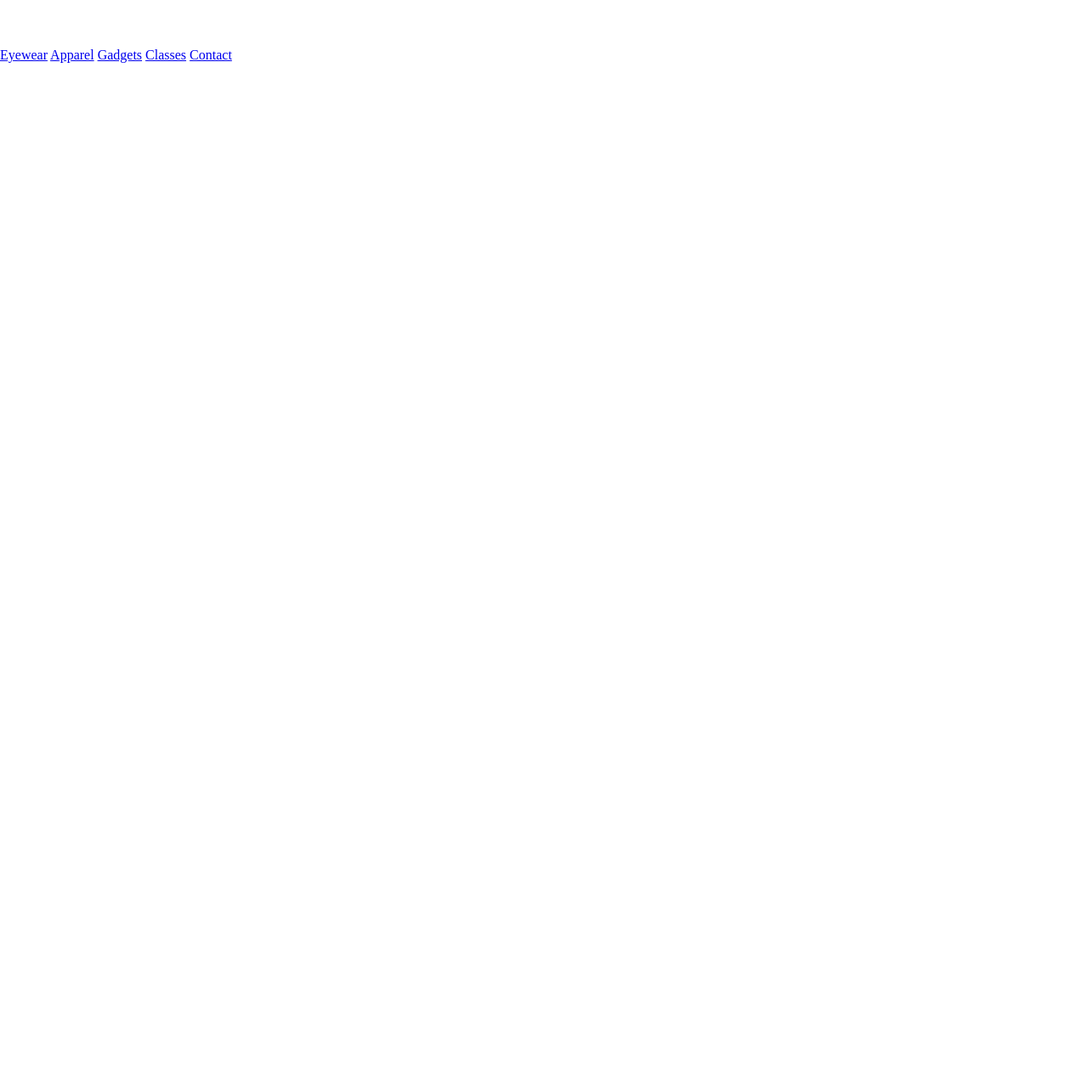
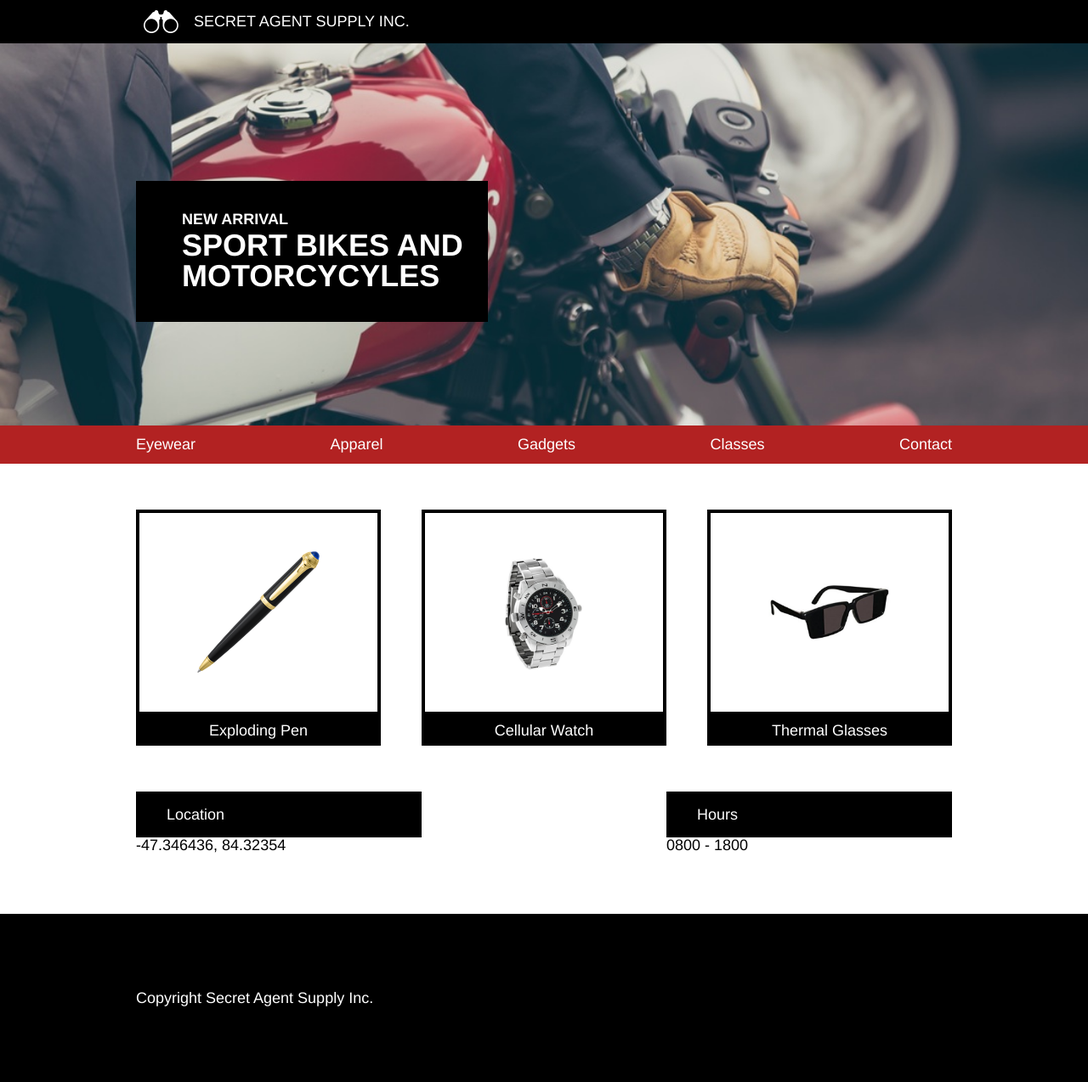
Before and after one commit to srunck/secretagentsupply, a plain HTML site: page index.html in a window 1280 px wide. Shown: the whole page at 85% size. Before the commit the page ends 800 px from the top, so only its background shows below. Drawn offline with Linux system fonts and the light colour scheme; files that its build step writes are made by us from their sources.

Commit message:
Desktop rough draft completed.

```diff
--- a/index.html
+++ b/index.html
@@ -2,8 +2,8 @@
 <html>
   <head>
     <meta charset="utf-8">
-    <link rel="stylesheet" href="./reosurces/css/reset.css" type="text/css">
-    <link rel="stylesheet" href="./reosurces/css/style.css" type="text/css">
+    <link rel="stylesheet" href="./resources/css/reset.css" type="text/css">
+    <link rel="stylesheet" href="./resources/css/style.css" type="text/css">
     <title>Secret Agent Supply Inc.</title>
   </head>
   <body>
@@ -11,15 +11,77 @@
   <header>
     <div class="logo">
       <img src="./resources/images/logo.png" alt="">
+      <span>SECRET AGENT SUPPLY INC.</span>
     </div>
   </header>
+  <!-- main section -->
+  <div class="main">
+    <!-- main image -->
+    <div class="mainimage">
+      <div class="new-arrival">
+        <p>NEW ARRIVAL</p>
+        <h2>SPORT BIKES AND</h2>
+        <h2>MOTORCYCYLES</h2>
+      </div>
+    </div>
+  </div>   <!--end of main section -->
+  <!-- nav section -->
   <nav>
+    <div class="nav-items">
       <span><a href="#">Eyewear</a></span>
       <span><a href="#">Apparel</a></span>
-      <span><a href="#Gadgets">Gadgets</a></span>
+      <span><a href="#">Gadgets</a></span>
       <span><a href="#">Classes</a></span>
-      <span><a href="#Gadgets">Contact</a></span>
+      <span><a href="#">Contact</a></span>
+    </div>
   </nav>
+
+  <!-- products section -->
+  <div class="container">
+    <div class="products">
+
+      <div class="product">
+        <div class="product-image">
+          <img src="./resources/images/pen.png">
+        </div>
+        <span class="description">Exploding Pen</span>
+      </div>
+
+      <div class="product watch">
+        <div class="product-image">
+          <img src="./resources/images/watch.png">
+        </div>
+        <span class="description">Cellular Watch</span>
+      </div>
+
+      <div class="product glasses">
+        <div class="product-image">
+          <img src="./resources/images/glasses.png">
+        </div>
+        <span class="description">Thermal Glasses</span>
+      </div>
+
+    </div>
+  </div>
+  <!-- business section -->
+  <div class="container">
+    <div class="business-info">
+      <div class="info">
+        <span class="title">Location</span>
+        <span>-47.346436, 84.32354</span>
+      </div>
+      <div class="info">
+        <span class="title">Hours</span>
+        <span>0800 - 1800</span>
+      </div>
+    </div>
+  </div>
+      <!-- footer section -->
+  <footer>
+    <div class="container">
+      Copyright Secret Agent Supply Inc.
+    </div>
+  </footer>
 
   </body>
 </html>
--- a/resources/css/style.css
+++ b/resources/css/style.css
@@ -1,3 +1,138 @@
 html {
-  font-size: 16px;
+  background-color: white;
+  display: block;
+  font-family: Helvetica;
+  font-size: 18px;
 }
+header {
+  background-color: black;
+  color: white;
+  display: block;
+  font-family: Helvetica, sans-serif;
+  margin: 0px 0px;
+  padding: 0.66rem 0rem;
+  width: 100%;
+}
+.logo {
+  display: flex;
+  align-items: center;
+  margin: 0px auto;
+  max-width: 960px;
+}
+.logo img {
+  height: 1.5rem;
+  padding-left: 0.5rem;
+  padding-right: 1rem;
+}
+.logo span {
+  font-family: Helvetica;
+  font-size: 1rem;
+}
+nav {
+  background-color: firebrick;
+  padding-bottom: 0.75rem;
+  padding-top: 0.75rem;
+}
+.nav-items {
+  display: flex;
+  height: auto;
+  margin: 0px auto;
+  max-width: 960px;
+  justify-content: space-between;
+}
+nav span {
+  margin: 0px;
+}
+nav span a {
+  color: white;
+  text-decoration: none;
+}
+.main {
+  background-image: url("../../resources/images/moto.jpeg");
+  height: 25rem;
+  background-position: center center;
+  background-repeat: no-repeat;
+  background-size: cover;
+}
+.mainimage {
+  display: flex;
+  margin: 0px auto;
+  max-width: 960px;
+  padding-top: 9rem;
+}
+.new-arrival {
+  background-color: black;
+  padding-bottom: 2rem;
+  padding-left: 3rem;
+  padding-top: 2rem;
+  width: 20rem;
+}
+.new-arrival p {
+  color: white;
+  font-family: Helvetica;
+  font-size: 1rem;
+  font-weight: bold;
+  margin-bottom: 0.25rem;
+}
+.new-arrival h2 {
+  color: white;
+  font-family: Helvetica;
+  font-size: 2rem;
+  font-weight: bold;
+}
+.container {
+  max-width: 960px;
+  margin: 0px auto;
+}
+.products {
+  display: flex;
+  justify-content: space-between;
+  margin: 3em 0px 0px;
+}
+.product {
+  width: 30%;
+}
+.product-image {
+  height: 9em;
+  display: flex;
+  justify-content: center;
+  align-items: center;
+  border-width: 4px;
+  border-style: solid;
+  border-color: black;
+  border-image: initial;
+  padding: 2em 0px;
+}
+.product-image img {
+    max-width: 8em;
+}
+img {
+    border-style: none;
+}
+.description {
+  display: block;
+  background-color: black;
+  color: white;
+  text-align: center;
+  padding: 0.5em;
+}
+.business-info {
+  display: flex;
+  justify-content: space-between;
+  margin: 3em 0px 0px;
+}
+.info {
+  width: 35%;
+}
+.info .title {
+    display: block;
+    background-color: black;
+    color: white;
+    padding: 1em 2em;
+}
+footer {
+    background-color: black;
+    color: white;
+    padding: 5em 0;
+    margin-top: 4em;
+}
```
Lines whose indentation alone changed are shown as unchanged.
